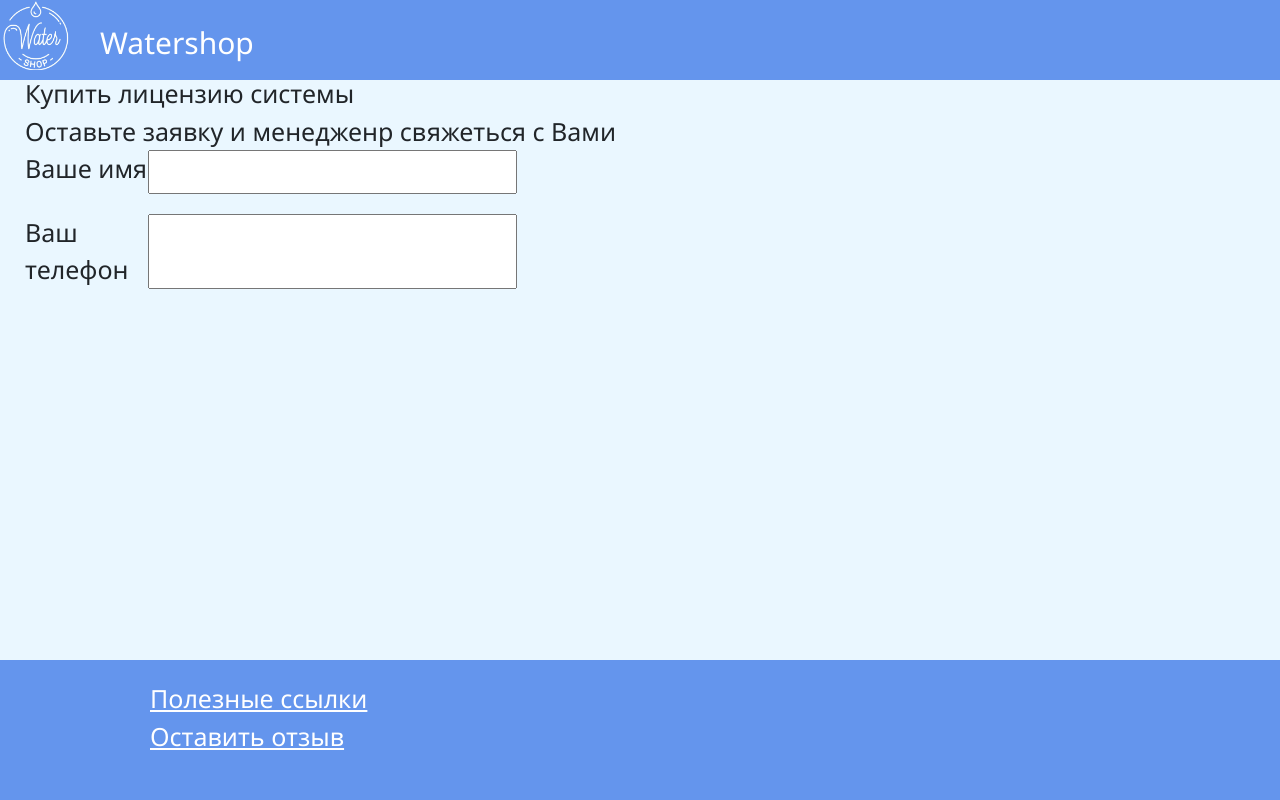
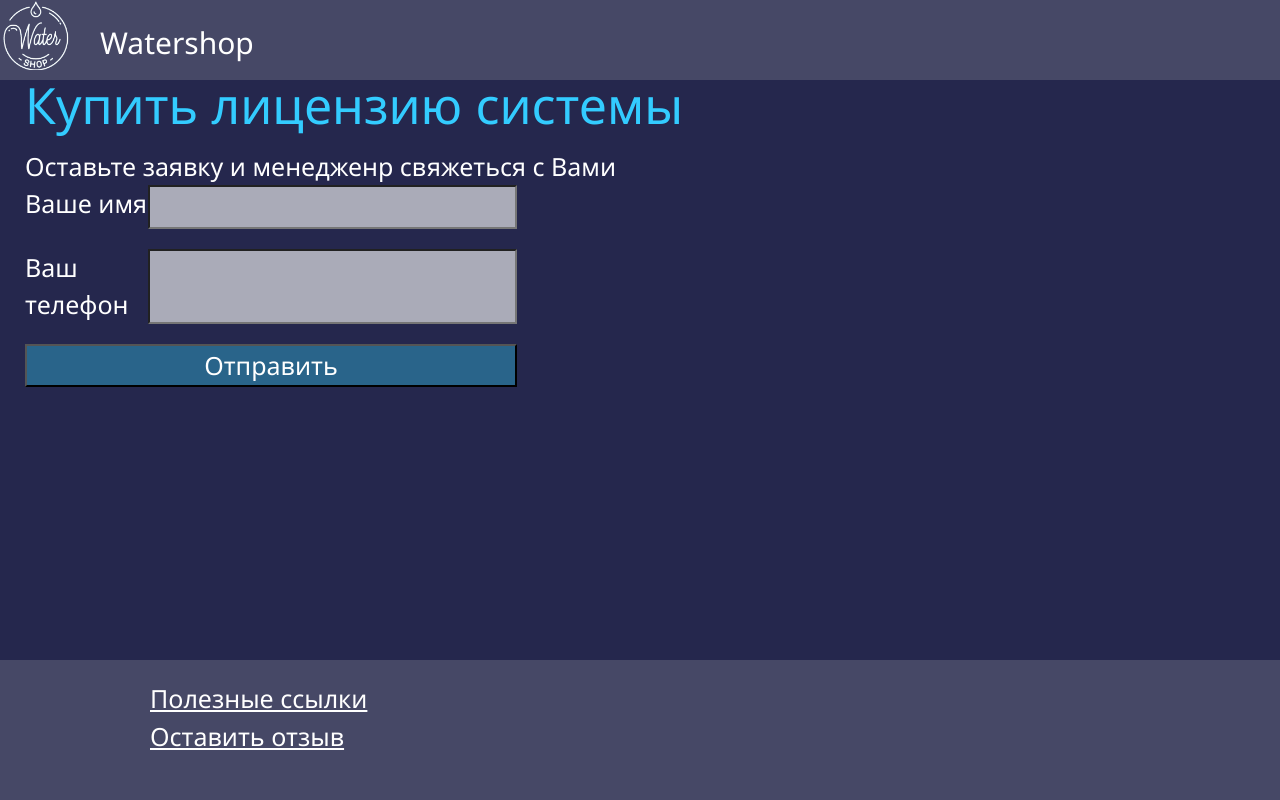
Before and after one commit to alexpskovalex/django, a Django app: page /pool/ in a window 1280 px wide. Run offline with Django 4.2, Linux system fonts and the light colour scheme; some libraries are stand-ins or nearby versions.

Commit message:
допилил стили, доделал тему 5

```diff
--- /dev/null
+++ b/static/js/pool.js
@@ -0,0 +1,18 @@
+// function input_hover(hover){
+//     $
+// }
+$(document).ready(function () {
+    $("input[type=text]").focus(function () {
+        $(this).css({ "background-color": "#f0d99c", "color": "red" });
+    })
+    $("input[type=text]").blur(function () {
+        $(this).css({ "background-color": '', "color": '' });
+    })
+    $("input[type=submit]").hover(function () {
+        $(this).css({ "background-color": "#3cf", "color": "white" });
+    })
+    $("input[type=submit]").mouseleave(function () {
+        $(this).css({ "background-color": "", "color": "" });
+    })
+    $("input.phone").mask("+7 (999) 999 99-99")
+})
--- /dev/null
+++ b/static/js/site.js
@@ -0,0 +1,5 @@
+$(document).ready(function () {
+    $("header .header_logo,header .label").click(function () {
+        location.href = '\\'
+     })
+})
--- a/static/style/pool.css
+++ b/static/style/pool.css
@@ -1,12 +1,27 @@
-.form_field{
+.form_field {
     display: flex;
     flex-direction: row;
     justify-content: space-between;
-    width: 40%;
+    width: 100%;
 
 }
-form{
+
+form,
+.form {
     display: flex;
     flex-direction: column;
     gap: 20px;
+    width: 40%;
 }
+
+#head {
+    color: #3cf;
+}
+
+input[type=submit] {
+    background-color: #29648a;
+    color: #fff;
+}
+input[type=text]{
+    background-color: #AAABB8
+}
--- a/static/style/site.css
+++ b/static/style/site.css
@@ -12,7 +12,9 @@ body {
     /* grid-template-areas: "header" "content" "footer";
     grid-template-rows: 50px auto 50px; */
     /* overflow-x: hidden; */
-    background-color: #EAF7FF;
+    /* background-color: #EAF7FF; */
+    color: white;
+    background-color:#25274d;
 }
 
 
@@ -35,7 +37,8 @@ body {
 /* Header */
 header {
     height: 80px;
-    background-color: #6495ed;
+    /* background-color: #6495ed; */
+    background-color: #464866;
     display: flex;
     flex-direction: row;
 }
@@ -59,7 +62,7 @@ footer {
     padding: 20px 150px;
     height: 140px;
     /* margin-top: -24px; */
-    background-color: #6495ed;
+    background-color: #464866;
 }
 footer a {
     color: white;
--- a/templates/base.html
+++ b/templates/base.html
@@ -4,13 +4,18 @@
 <head>
     <link href="https://cdn.jsdelivr.net/npm/bootstrap@5.3.2/dist/css/bootstrap.min.css" rel="stylesheet"
         integrity="sha384-T3c6CoIi6uLrA9TneNEoa7RxnatzjcDSCmG1MXxSR1GAsXEV/Dwwykc2MPK8M2HN" crossorigin="anonymous">
+
     <script src="https://cdn.jsdelivr.net/npm/bootstrap@5.3.2/dist/js/bootstrap.bundle.min.js"
         integrity="sha384-C6RzsynM9kWDrMNeT87bh95OGNyZPhcTNXj1NW7RuBCsyN/o0jlpcV8Qyq46cDfL"
         crossorigin="anonymous"></script>
-    <script src="https://ajax.googleapis.com/ajax/libs/jquery/3.7.1/jquery.min.js"></script>
+    <script src="https://ajax.googleapis.com/ajax/libs/jquery/3.1.1/jquery.min.js"></script>
+    <script src="https://cdn.jsdelivr.net/npm/jquery-validation@1.19.5/dist/jquery.validate.js"></script>
     <meta charset="UTF-8">
+    <script src="https://cdn.jsdelivr.net/npm/jquery.maskedinput@1.4.1/src/jquery.maskedinput.min.js"
+        type="text/javascript"></script>
     {% load static %}
     <link rel="stylesheet" href="{% static 'style\site.css' %}">
+    <script src="{% static 'js\site.js' %}"></script>
     <link rel="icon" href="{% static 'favicon.ico' %}">
     <title>Document</title>
     {% block head %}
--- a/templates/pool.html
+++ b/templates/pool.html
@@ -3,13 +3,14 @@
 {% load static %}
 {% block head %}
 <link rel="stylesheet" href="{% static 'style\pool.css' %}">
+<script src="{% static 'js\pool.js' %}"></script>
 {% endblock %}
 
 <!-- {% include "header.html" %} -->
 {% block content %}
 {% if not result %}
 <div id="container">
-    <div id="head">Купить лицензию системы</div>
+    <h2 id="head">Купить лицензию системы</h2>
     <div id="comment">Оставьте заявку и менедженр свяжеться с Вами</div>
     <form action="/pool/" method="post" id="callback_form">
         {% csrf_token %}
@@ -26,9 +27,19 @@
             {{field}}
         </div>
         {% endfor %}
+        <input type="submit" value="Отправить">
     </form>
 </div>
 {% else %}
-<div id="container">{{result.name}} {{result.phone}}</div>
+<div id="container">Спасибо за заявку, менеджер скоро свяжется с Вами
+    <div class="form">
+        <div class="form_field">
+            <span>Ваше имя</span><span>{{result.name}}</span>
+        </div>
+        <div class="form_field">
+            <span>Ваш телефон</span><span>{{result.phone}}</span>
+        </div>
+    </div>
+</div>
 {% endif %}
 {% endblock %}
--- a/watershop2/app/forms.py
+++ b/watershop2/app/forms.py
@@ -1,5 +1,10 @@
 from django import forms
 
+
 class CallbackForm(forms.Form):
-    name=forms.CharField(label='Ваше имя',max_length=100)
-    phone=forms.CharField(label='Ваш телефон',max_length=20 )
+    name = forms.CharField(label="Ваше имя", max_length=100)
+    phone = forms.CharField(
+        label="Ваш телефон",
+        max_length=20,
+        widget=forms.TextInput(attrs={"class": "phone"}),
+    )
--- a/watershop2/urls.py
+++ b/watershop2/urls.py
@@ -3,7 +3,7 @@ from django.urls import path
 from . import views
 
 urlpatterns = [
-    path("", views.index, name="index"),
+    path("", views.about, name="index"),
     path("about/", views.about, name="about"),
     path("links/", views.links, name="about"),
     path("pool/", views.pool, name="about"),
```
